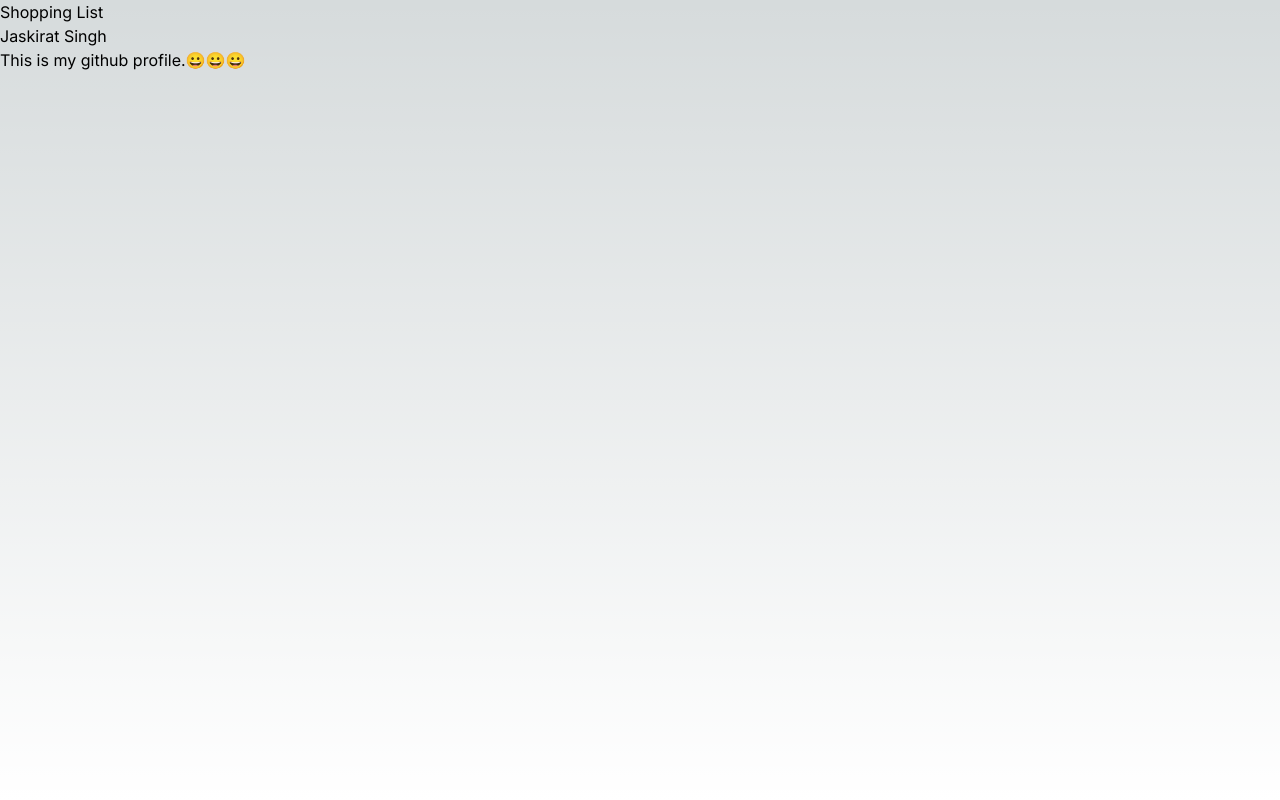
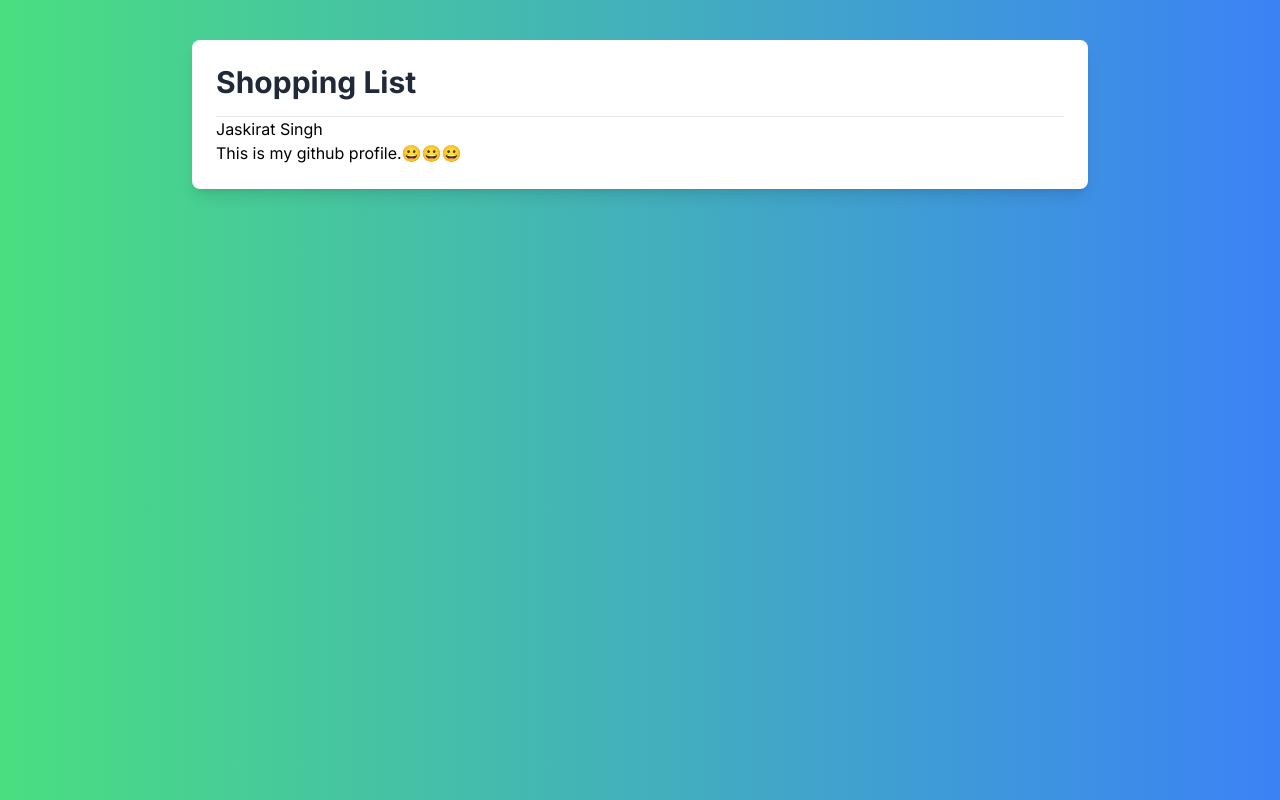
Before and after one commit to kirat0000/cprg306-assignments, a Next.js app: page /week-2 in a window 1280 px wide. Built offline with nearby package versions, Linux system fonts and the light colour scheme.

Commit message:
Update page.js

```diff
--- a/app/week-2/page.js
+++ b/app/week-2/page.js
@@ -1,5 +1,13 @@
 import StudentInfo from "./student-info";
 export default function Page() {
+  return (
+    <main className="min-h-screen bg-gradient-to-r from-green-400 to-blue-500 p-10">
+        <div className="max-w-4xl mx-auto rounded-lg shadow-lg bg-white p-6">
+            <h1 className="text-3xl font-bold text-gray-800 border-b pb-4">Shopping List</h1>
+            <StudentInfo />
+        </div>
+    </main>
+);
     return (
       <main className="min-h-screen">
 
```
